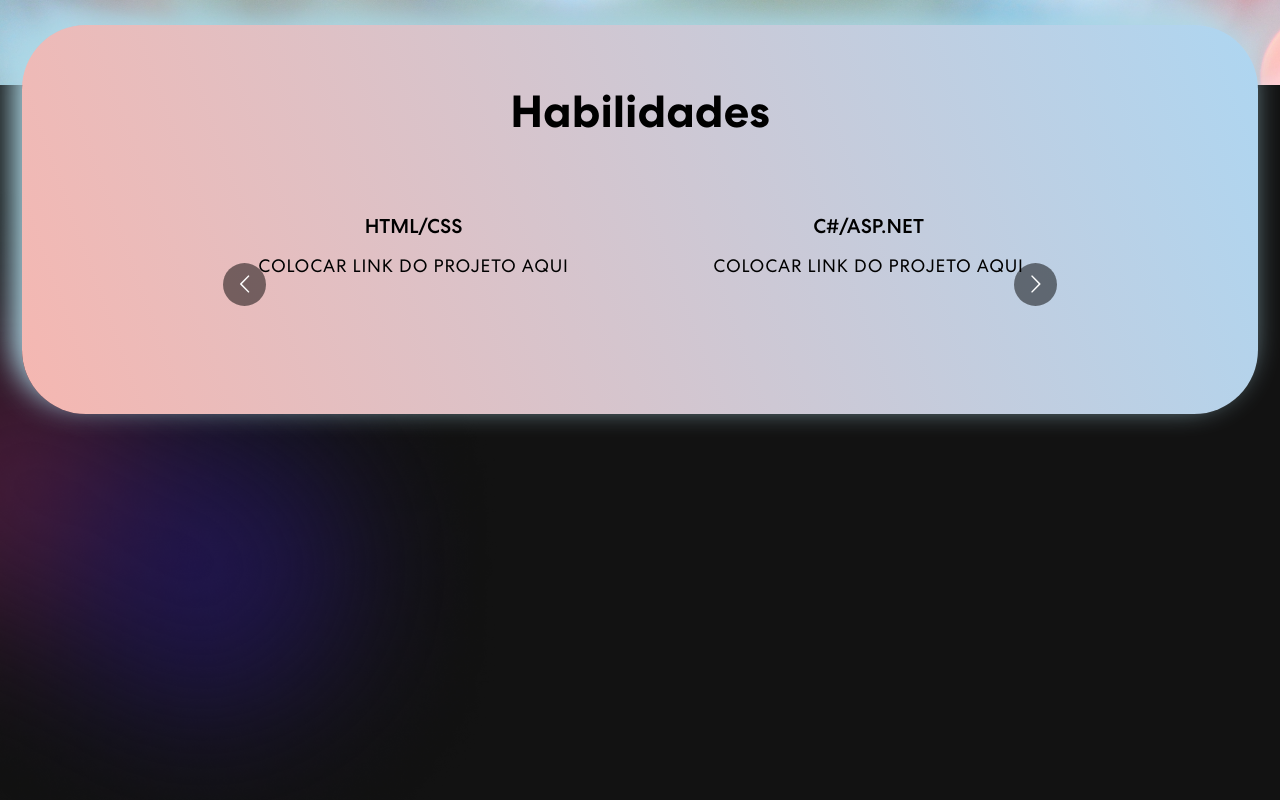
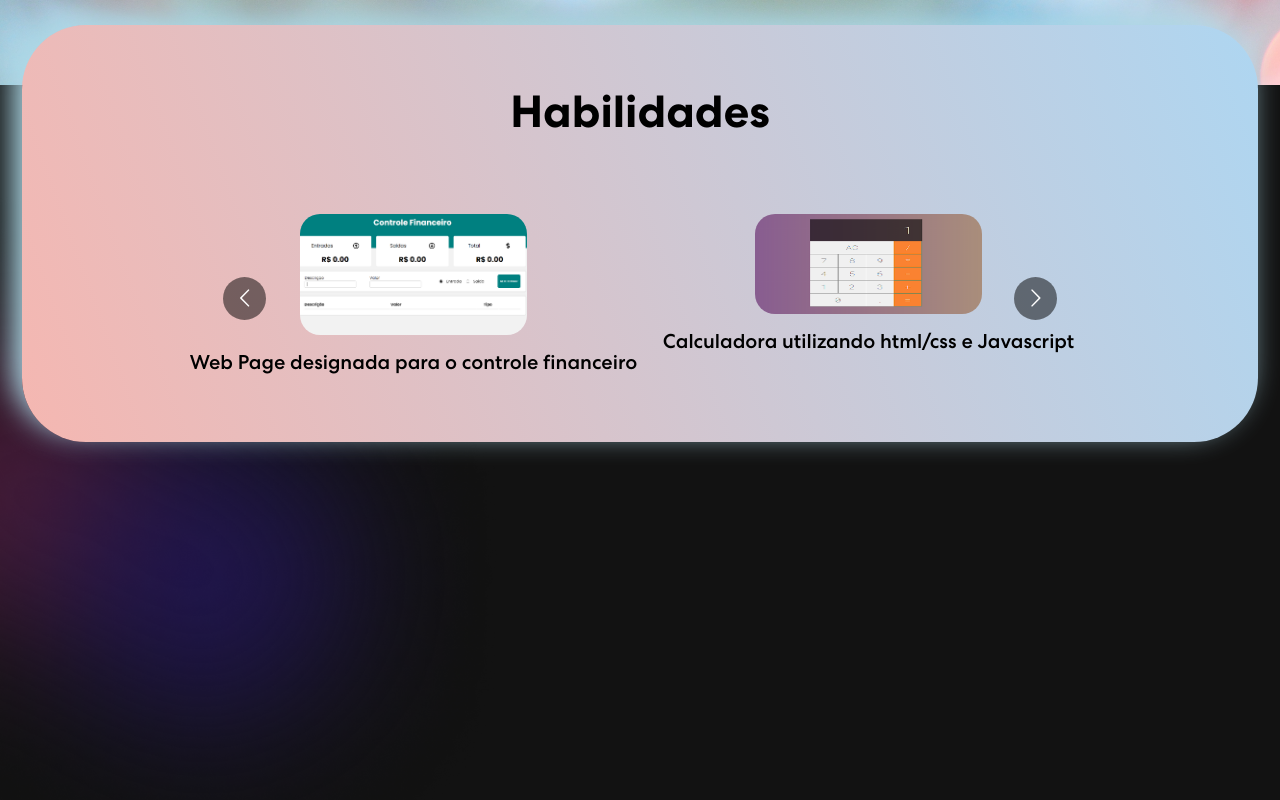
Before and after one commit to AugustoLa/WebPortfolio, a React (Create React App) app: page / in a window 1280 px wide. Shown: the part 968-1768 px from the top of the page. Built offline with nearby package versions, Linux system fonts and the light colour scheme.

Commit message:
projetos adicionados ao carousel

```diff
--- a/src/App.css
+++ b/src/App.css
@@ -361,6 +361,15 @@ nav.navbar .navbar-toggler[aria-expanded="true"] .navbar-toggler-icon {
 /* Skills */
 
 
+.financeiro-img {
+  border-radius: 20px;
+}
+
+.calculadora-img {
+  height: 100px;
+  border-radius: 20px;
+}
+
 .skill {
   padding: 0 0 50px 0;
   position: relative;
--- a/src/components/Skills.js
+++ b/src/components/Skills.js
@@ -1,6 +1,8 @@
 import { Container, Row, Col } from "react-bootstrap"
 import Carousel from "react-multi-carousel"
 import "react-multi-carousel/lib/styles.css";
+import financeiro from "../assets/img/financeiro-img.png"
+import calculadora from "../assets/img/calculadora-img.png"
 import colorSharp from "../assets/img/color-sharp.png"
 
 export const Skills = () => {
@@ -32,12 +34,12 @@ export const Skills = () => {
                             <p></p>
                             <Carousel responsive={responsive} infinite={true} className="skills-slider">
                                 <div className="item">
-                                    <h5>HTML/CSS</h5>
-                                    <p>COLOCAR LINK DO PROJETO AQUI</p>
+                                    <a href="https://augustola.github.io/ProjetoFinanceiro/" target="_blank"><img className="financeiro-img" src={financeiro}></img></a>
+                                    <h5>Web Page designada para o controle financeiro</h5>
                                 </div>
                                 <div className="item">
-                                    <h5>C#/ASP.NET</h5>
-                                    <p>COLOCAR LINK DO PROJETO AQUI</p>
+                                    <a href="https://augustola.github.io/Calculadora-React" target="_blank"><img className="calculadora-img" src={calculadora}></img></a>
+                                    <h5>Calculadora utilizando html/css e Javascript</h5>
                                 </div>
                                 <div className="item">
                                     <h5>Javascript</h5>
```
Also changed, not shown: src/assets/img/calculadora-img.png (added), src/assets/img/financeiro-img.png (added), 15 other files (tests, documents, lock files or other folders).
